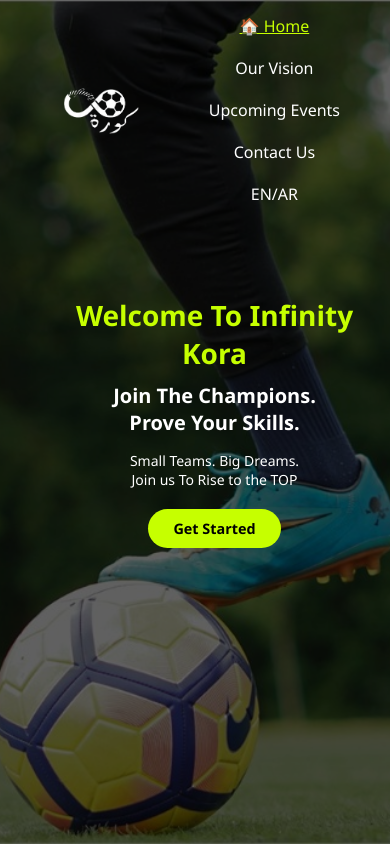
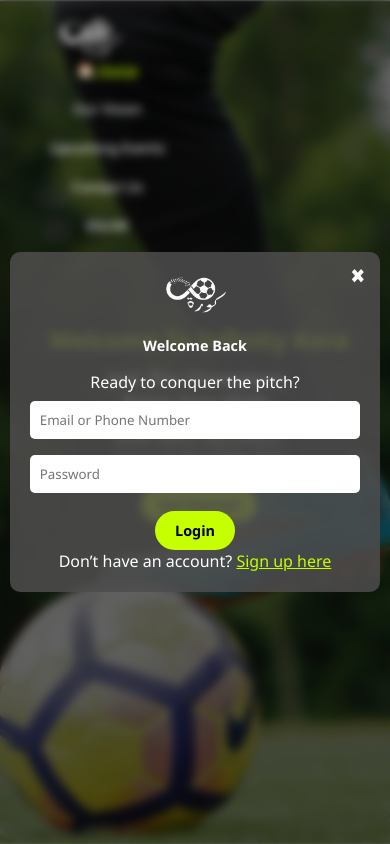
Before and after one commit to motarek118/Local-Kora, a plain HTML site: page index.html in a window 390 px wide. Shown: the top 844 px of the page. Drawn offline with Linux system fonts and the light colour scheme.

Commit message:
Add files via upload

```diff
--- a/Js/main.js
+++ b/Js/main.js
@@ -15,10 +15,13 @@ window.addEventListener("scroll", () => {
   const navbar = document.getElementById("navbar");
   if (window.scrollY > 50) {
     navbar.classList.add("scrolled");
+    navbar.style.padding = "10px 20px";
   } else {
     navbar.classList.remove("scrolled");
+    navbar.style.padding = "15px 30px";
   }
 });
+
 
 // ====== SMOOTH SCROLL + ACTIVE NAV LINK ======
 const navLinks = document.querySelectorAll(".nav-link");
@@ -43,6 +46,10 @@ if (getStartedBtn) {
   getStartedBtn.addEventListener("click", () => {
     if (loginModal) loginModal.classList.remove("hidden");
   });
+}
+if (loginModal) {
+  loginModal.classList.remove("hidden");
+  loginModal.scrollIntoView({ behavior: "smooth" });
 }
 
 window.closeModal = function (modalId) {
--- a/css/style.css
+++ b/css/style.css
@@ -560,3 +560,47 @@ body {
     font-size: 14px;
   }
 }
+.modal {
+  position: fixed;
+  top: 0; left: 0;
+  z-index: 9999; /* ✅ high enough */
+}
+@media (max-width: 768px) {
+  nav ul {
+    flex-wrap: nowrap;
+    overflow-x: auto;
+    justify-content: start;
+    gap: 20px;
+    font-size: 14px;
+  }
+
+  nav ul::-webkit-scrollbar {
+    display: none;
+  }
+
+  .nav-container {
+    flex-direction: column;
+    align-items: flex-start;
+  }
+
+  .logo {
+    width: 80px;
+  }
+
+  .hero-content h1 {
+    font-size: 24px;
+  }
+
+  .hero-content h2 {
+    font-size: 18px;
+  }
+
+  .hero-content p {
+    font-size: 14px;
+  }
+
+  #getStartedBtn {
+    font-size: 14px;
+    padding: 8px 18px;
+  }
+}
```
